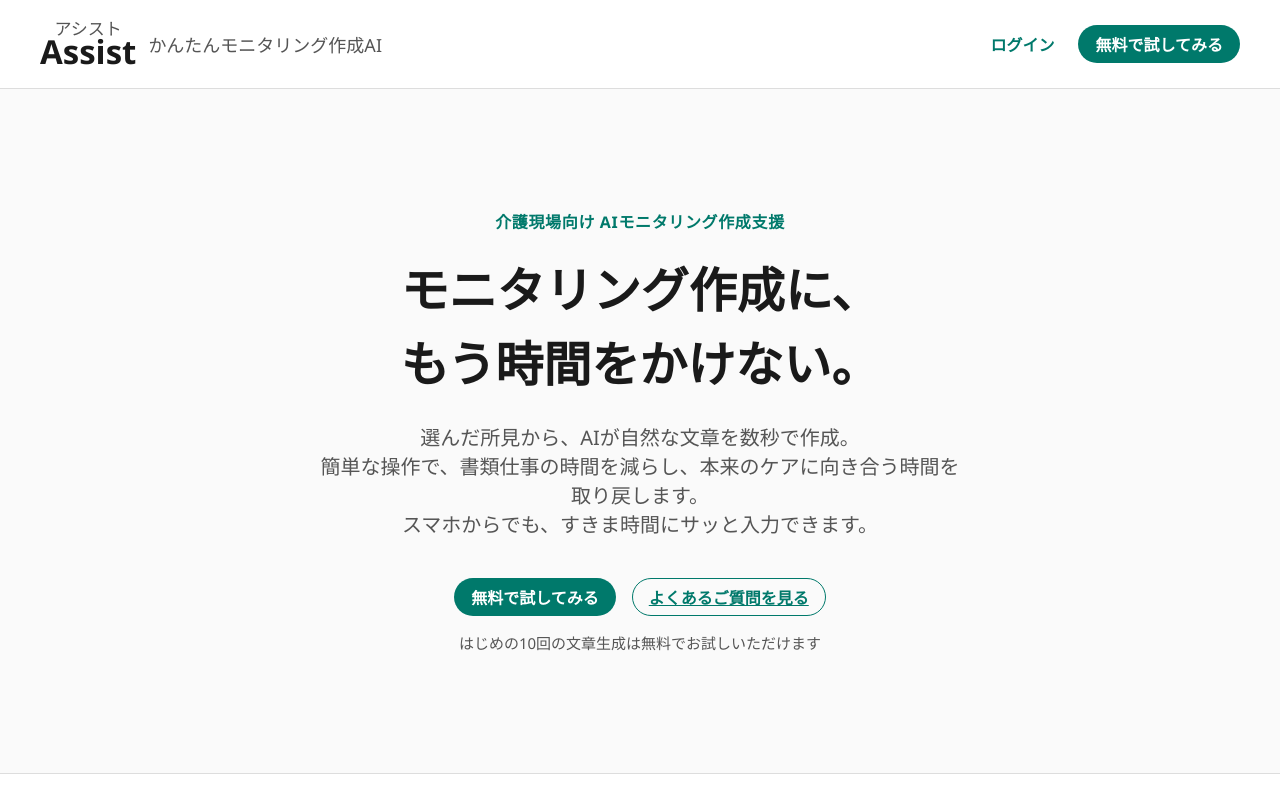
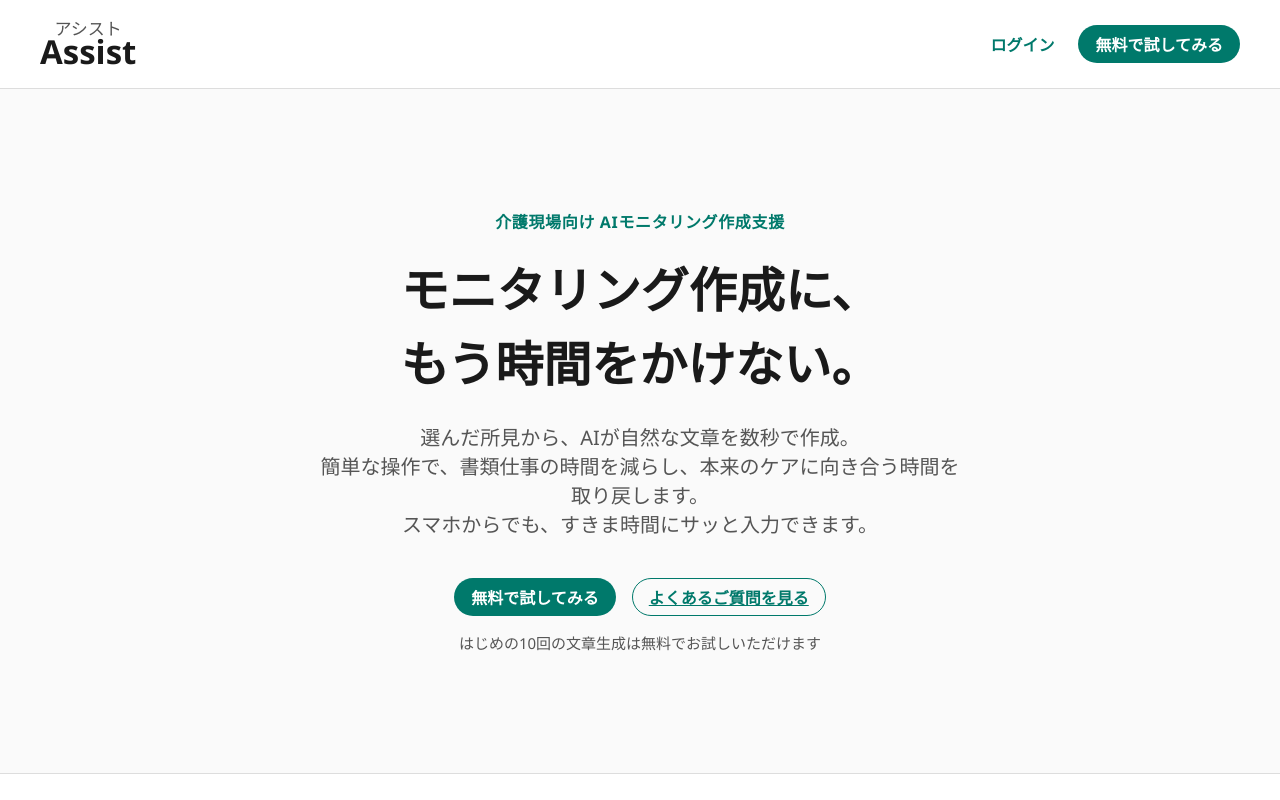
Before and after one commit to goldenglow1991-bot/monitoring_app_web, a React (Vite) app: page / in a window 1280 px wide. Shown: the top 800 px of the page. Built offline with nearby package versions, Linux system fonts and the light colour scheme; no server answers.

Commit message:
LPヘッダーの「かんたんモニタリング作成AI」タグラインを削除し、未使用CSSも整理

```diff
--- a/src/App.css
+++ b/src/App.css
@@ -860,11 +860,9 @@
 .lp-logo-brand { line-height: 1; text-align: center; }
 .lp-logo-yomi { font-size: 11px; color: var(--text-muted); }
 .lp-logo-main { font-size: 22px; font-weight: 700; margin-top: -2px; }
-.lp-logo-tagline { font-size: 12px; color: var(--text-muted); }
 @media (min-width: 721px) {
   .lp-logo-yomi { font-size: 17px; }
   .lp-logo-main { font-size: 33px; }
-  .lp-logo-tagline { font-size: 18px; }
 }
 .lp-header-actions { display: flex; align-items: center; gap: 8px; }
 .lp-section { padding: 96px 40px; }
@@ -976,7 +974,6 @@
 .lp-footer-link { display: inline-block; margin-top: 8px; font-size: 14px; }
 
 @media (max-width: 720px) {
-  .lp-logo-tagline { display: none; }
   .lp-section { padding: 64px 20px; }
   .lp-hero-title { font-size: 32px; }
   .lp-steps { flex-direction: column; gap: 40px; }
--- a/src/LandingPage.tsx
+++ b/src/LandingPage.tsx
@@ -15,7 +15,6 @@ export function LandingPage({
             <div className="lp-logo-yomi">アシスト</div>
             <div className="lp-logo-main">Assist</div>
           </div>
-          <div className="lp-logo-tagline">かんたんモニタリング作成AI</div>
         </div>
         <div className="lp-header-actions">
           <button type="button" className="btn btn-text" onClick={onLogin}>ログイン</button>
```
